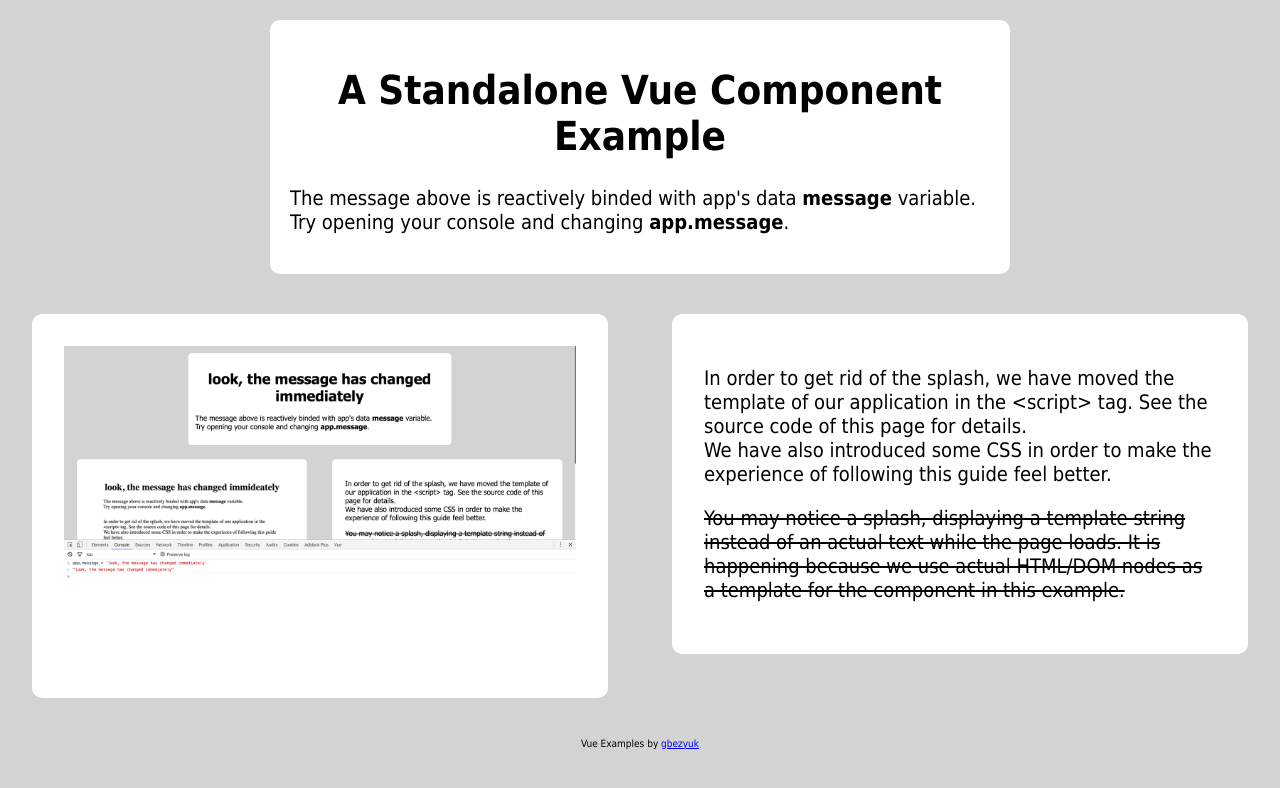
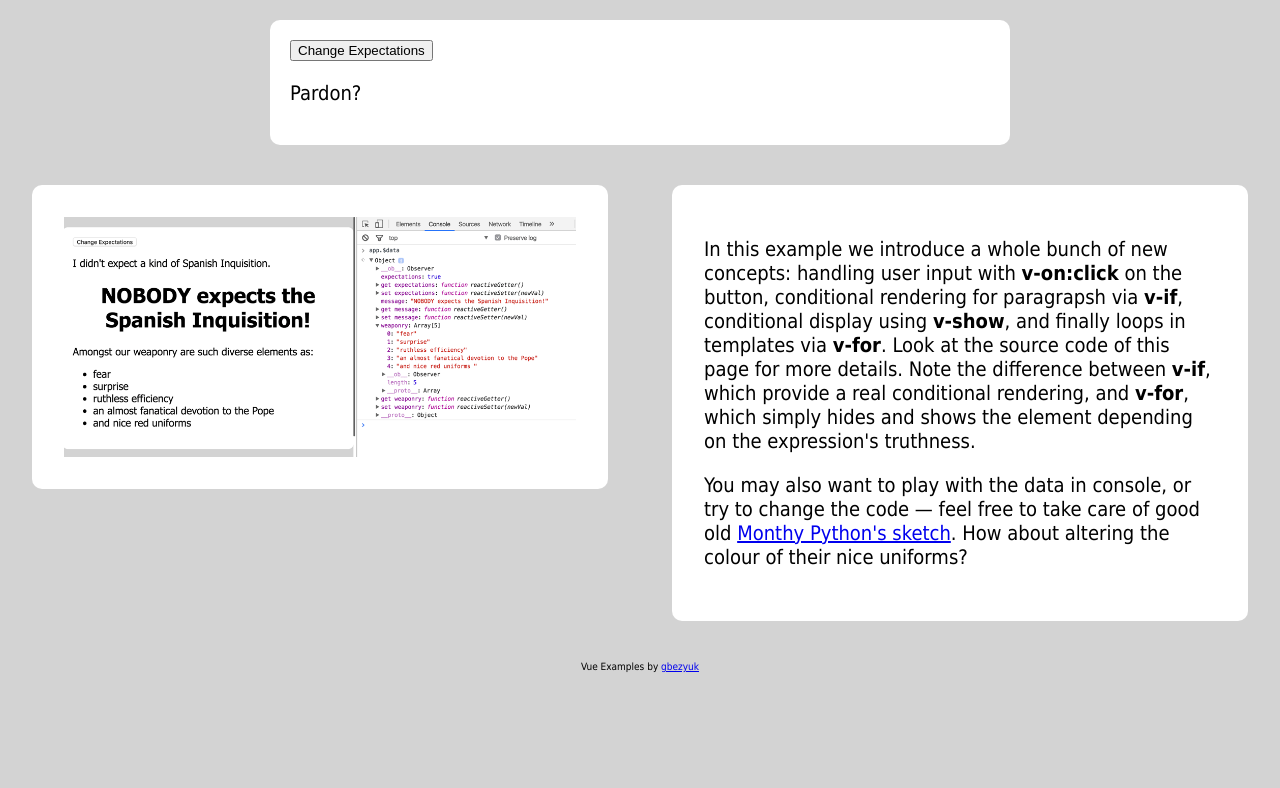
Before and after one commit to vuejs-example-apps/vue-examples-step-by-step, a plain HTML site: page index.html in a window 1280 px wide. Drawn offline with Linux system fonts and the light colour scheme.

Commit message:
step1: demonstrating unexpected powers of Vue templates

```diff
--- a/index.html
+++ b/index.html
@@ -11,18 +11,14 @@
 
     <div id="meta">
         <div class="image">
-            <img src="./img/step0.1.png">
+            <img src="./img/step1.png">
         </div>
         <div class="description">
             <p class="current-step-message">
-                In order to get rid of the splash, we have moved the template of our application in the &lt;script&gt; tag.
-                See the source code of this page for details.<br>
-                We have also introduced some CSS in order to make the experience of following this guide feel better.
+                In this example we introduce a whole bunch of new concepts: handling user input with <b>v-on:click</b> on the button, conditional rendering for paragrapsh via <b>v-if</b>, conditional display using <b>v-show</b>, and finally loops in templates via <b>v-for</b>. Look at the source code of this page for more details. Note the difference between <b>v-if</b>, which provide a real conditional rendering, and <b>v-for</b>, which simply hides and shows the element depending on the expression's truthness.
             </p>
-
-            <p class="previous-step-message">
-                You may notice a splash, displaying a template string instead of an actual text while the page loads.
-                It is happening because we use actual HTML/DOM nodes as a template for the component in this example.
+            <p class="current-step-message">
+                You may also want to play with the data in console, or try to change the code — feel free to take care of good old <a href="https://people.csail.mit.edu/paulfitz/spanish/script.html">Monthy Python's sketch</a>. How about altering the colour of their nice uniforms?
             </p>
         </div>
     </div>
@@ -36,12 +32,22 @@
     <script type="text/x-template" id="root-template">
         <div id="app">
 
-            <h1>{{ message }}</h1>
+            <button v-on:click="expectations = !expectations">Change Expectations</button>
 
-            <p>
-                The message above is reactively binded with app's data <b>message</b> variable.<br>
-                Try opening your console and changing <b>app.message</b>.
-            </p>
+            <p v-if="expectations">I didn't expect a kind of Spanish Inquisition.</p>
+            <p v-else>Pardon?</p>
+
+            <div v-show="expectations">
+                <h1>{{ message }}</h1>
+
+                <p>
+                    Amongst our weaponry are such diverse elements as:
+                </p>
+
+                <ul>
+                    <li v-for="weapon in weaponry">{{ weapon }}</li>
+                </ul>
+            </div>
 
         </div>
     </script>
@@ -51,7 +57,15 @@
           el: '#app',
           template: '#root-template',
           data: {
-            message: 'A Standalone Vue Component Example'
+            expectations: false,
+            message: 'NOBODY expects the Spanish Inquisition!',
+            weaponry: [
+                'fear',
+                'surprise',
+                'ruthless efficiency',
+                'an almost fanatical devotion to the Pope',
+                'and nice red uniforms '
+            ]
           }
         })
     </script>
```
Also changed, not shown: img/step1.png (added).
